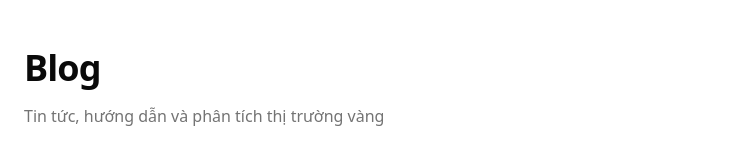
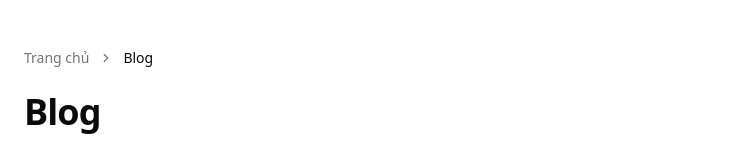
Before and after one commit to hoaxduong/giavang, a Next.js app: page /blog in a window 1280 px wide. Shown: the top 149 px of the page, without its empty margins (0-755 px from the left). Built offline with nearby package versions, Linux system fonts and the light colour scheme; no server answers; the database is empty.

Commit message:
feat: implement breadcrumb navigation for all blog pages by adding new UI components and integrating them into existing blog routes.

```diff
--- a/src/app/blog/[slug]/page.tsx
+++ b/src/app/blog/[slug]/page.tsx
@@ -4,6 +4,7 @@
 import { dbPostToPost, dbCategoryToCategory, dbTagToTag } from '@/lib/blog/types'
 import { PostContent } from '@/components/blog/post-content'
 import { PostMeta } from '@/components/blog/post-meta'
+import { BlogBreadcrumb } from '@/components/blog/blog-breadcrumb'
 
 interface PageProps {
   params: Promise<{ slug: string }>
@@ -71,6 +72,13 @@
 
   return (
     <article className="container mx-auto px-6 py-12 max-w-4xl">
+      <BlogBreadcrumb
+        items={[
+          { label: 'Blog', href: '/blog' },
+          { label: post.title }
+        ]}
+      />
+
       {post.featuredImageUrl && (
         <div className="aspect-video overflow-hidden rounded-lg mb-8">
           <img
--- a/src/app/blog/category/[slug]/page.tsx
+++ b/src/app/blog/category/[slug]/page.tsx
@@ -1,4 +1,5 @@
 import { PostCard } from '@/components/blog/post-card'
+import { BlogBreadcrumb } from '@/components/blog/blog-breadcrumb'
 import { createClient } from '@/lib/supabase/server'
 import { dbPostToPost, dbCategoryToCategory, dbTagToTag } from '@/lib/blog/types'
 import { notFound } from 'next/navigation'
@@ -38,6 +39,13 @@
 
   return (
     <div className="container mx-auto px-6 py-12">
+      <BlogBreadcrumb
+        items={[
+          { label: 'Blog', href: '/blog' },
+          { label: category.name }
+        ]}
+      />
+
       <div className="mb-12">
         <h1 className="text-4xl font-bold tracking-tight">{category.name}</h1>
         {category.description && (
--- a/src/app/blog/page.tsx
+++ b/src/app/blog/page.tsx
@@ -1,4 +1,5 @@
 import { PostCard } from '@/components/blog/post-card'
+import { BlogBreadcrumb } from '@/components/blog/blog-breadcrumb'
 import { createClient } from '@/lib/supabase/server'
 import { dbPostToPost, dbCategoryToCategory, dbTagToTag } from '@/lib/blog/types'
 
@@ -25,6 +26,12 @@
 
   return (
     <div className="container mx-auto px-6 py-12">
+      <BlogBreadcrumb
+        items={[
+          { label: 'Blog' }
+        ]}
+      />
+
       <div className="mb-12">
         <h1 className="text-4xl font-bold tracking-tight">Blog</h1>
         <p className="text-muted-foreground mt-4">
--- a/src/app/blog/tag/[slug]/page.tsx
+++ b/src/app/blog/tag/[slug]/page.tsx
@@ -1,4 +1,5 @@
 import { PostCard } from '@/components/blog/post-card'
+import { BlogBreadcrumb } from '@/components/blog/blog-breadcrumb'
 import { createClient } from '@/lib/supabase/server'
 import { dbPostToPost, dbCategoryToCategory, dbTagToTag } from '@/lib/blog/types'
 import { notFound } from 'next/navigation'
@@ -29,6 +30,13 @@
   if (postIds.length === 0) {
     return (
       <div className="container mx-auto px-6 py-12">
+        <BlogBreadcrumb
+          items={[
+            { label: 'Blog', href: '/blog' },
+            { label: `#${tag.name}` }
+          ]}
+        />
+
         <div className="mb-12">
           <h1 className="text-4xl font-bold tracking-tight">#{tag.name}</h1>
         </div>
@@ -59,6 +67,13 @@
 
   return (
     <div className="container mx-auto px-6 py-12">
+      <BlogBreadcrumb
+        items={[
+          { label: 'Blog', href: '/blog' },
+          { label: `#${tag.name}` }
+        ]}
+      />
+
       <div className="mb-12">
         <h1 className="text-4xl font-bold tracking-tight">#{tag.name}</h1>
       </div>
--- /dev/null
+++ b/src/components/blog/blog-breadcrumb.tsx
@@ -0,0 +1,52 @@
+import Link from 'next/link'
+import {
+  Breadcrumb,
+  BreadcrumbList,
+  BreadcrumbItem,
+  BreadcrumbLink,
+  BreadcrumbPage,
+  BreadcrumbSeparator,
+} from '@/components/ui/breadcrumb'
+
+interface BreadcrumbItem {
+  label: string
+  href?: string
+}
+
+interface BlogBreadcrumbProps {
+  items: BreadcrumbItem[]
+}
+
+export function BlogBreadcrumb({ items }: BlogBreadcrumbProps) {
+  return (
+    <Breadcrumb className="mb-6">
+      <BreadcrumbList>
+        <BreadcrumbItem>
+          <BreadcrumbLink asChild>
+            <Link href="/">Trang chủ</Link>
+          </BreadcrumbLink>
+        </BreadcrumbItem>
+        <BreadcrumbSeparator />
+
+        {items.map((item, index) => {
+          const isLast = index === items.length - 1
+
+          return (
+            <BreadcrumbItem key={index}>
+              {!isLast && item.href ? (
+                <>
+                  <BreadcrumbLink asChild>
+                    <Link href={item.href}>{item.label}</Link>
+                  </BreadcrumbLink>
+                  <BreadcrumbSeparator />
+                </>
+              ) : (
+                <BreadcrumbPage>{item.label}</BreadcrumbPage>
+              )}
+            </BreadcrumbItem>
+          )
+        })}
+      </BreadcrumbList>
+    </Breadcrumb>
+  )
+}
--- /dev/null
+++ b/src/components/ui/breadcrumb.tsx
@@ -0,0 +1,114 @@
+import * as React from "react"
+import { ChevronRight, MoreHorizontal } from "lucide-react"
+import { Slot } from "@radix-ui/react-slot"
+import { cn } from "@/lib/utils"
+
+const Breadcrumb = React.forwardRef<
+  HTMLElement,
+  React.ComponentPropsWithoutRef<"nav"> & {
+    separator?: React.ReactNode
+  }
+>(({ ...props }, ref) => <nav ref={ref} aria-label="breadcrumb" {...props} />)
+Breadcrumb.displayName = "Breadcrumb"
+
+const BreadcrumbList = React.forwardRef<
+  HTMLOListElement,
+  React.ComponentPropsWithoutRef<"ol">
+>(({ className, ...props }, ref) => (
+  <ol
+    ref={ref}
+    className={cn(
+      "flex flex-wrap items-center gap-1.5 break-words text-sm text-muted-foreground sm:gap-2.5",
+      className
+    )}
+    {...props}
+  />
+))
+BreadcrumbList.displayName = "BreadcrumbList"
+
+const BreadcrumbItem = React.forwardRef<
+  HTMLLIElement,
+  React.ComponentPropsWithoutRef<"li">
+>(({ className, ...props }, ref) => (
+  <li
+    ref={ref}
+    className={cn("inline-flex items-center gap-1.5", className)}
+    {...props}
+  />
+))
+BreadcrumbItem.displayName = "BreadcrumbItem"
+
+const BreadcrumbLink = React.forwardRef<
+  HTMLAnchorElement,
+  React.ComponentPropsWithoutRef<"a"> & {
+    asChild?: boolean
+  }
+>(({ asChild, className, ...props }, ref) => {
+  const Comp = asChild ? Slot : "a"
+
+  return (
+    <Comp
+      ref={ref}
+      className={cn("transition-colors hover:text-foreground", className)}
+      {...props}
+    />
+  )
+})
+BreadcrumbLink.displayName = "BreadcrumbLink"
+
+const BreadcrumbPage = React.forwardRef<
+  HTMLSpanElement,
+  React.ComponentPropsWithoutRef<"span">
+>(({ className, ...props }, ref) => (
+  <span
+    ref={ref}
+    role="link"
+    aria-disabled="true"
+    aria-current="page"
+    className={cn("font-normal text-foreground", className)}
+    {...props}
+  />
+))
+BreadcrumbPage.displayName = "BreadcrumbPage"
+
+const BreadcrumbSeparator = ({
+  children,
+  className,
+  ...props
+}: React.ComponentProps<"li">) => (
+  <li
+    role="presentation"
+    aria-hidden="true"
+    className={cn("[&>svg]:size-3.5", className)}
+    {...props}
+  >
+    {children ?? <ChevronRight />}
+  </li>
+)
+BreadcrumbSeparator.displayName = "BreadcrumbSeparator"
+
+const BreadcrumbEllipsis = ({
+  className,
+  ...props
+}: React.ComponentProps<"span">) => (
+  <span
+    role="presentation"
+    aria-hidden="true"
+    className={cn("flex h-9 w-9 items-center justify-center", className)}
+    {...props}
+  >
+    <MoreHorizontal className="h-4 w-4" />
+    <span className="sr-only">More</span>
+  </span>
+)
+BreadcrumbEllipsis.displayName = "BreadcrumbElipssis"
+
+export {
+  Breadcrumb,
+  BreadcrumbList,
+  BreadcrumbItem,
+  BreadcrumbLink,
+  BreadcrumbPage,
+  BreadcrumbSeparator,
+  BreadcrumbEllipsis,
+}
```
